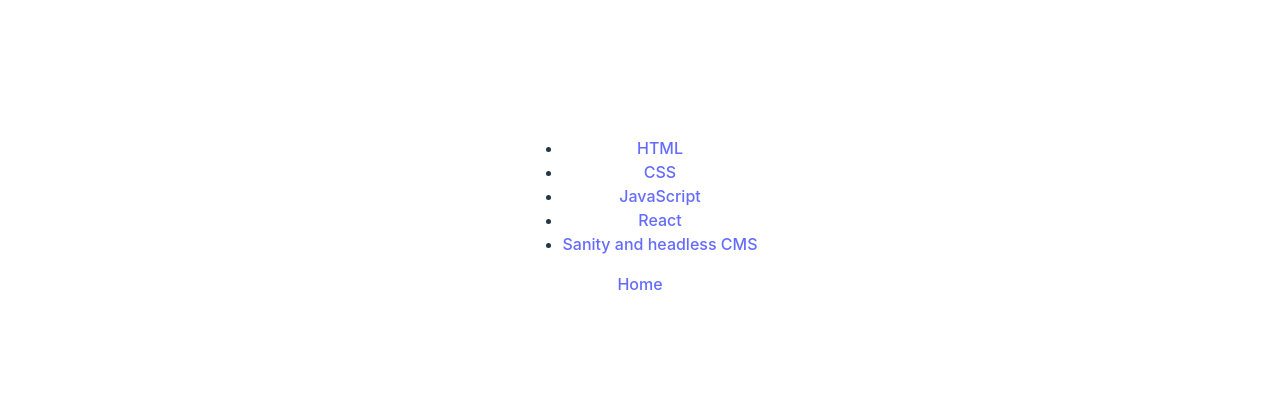
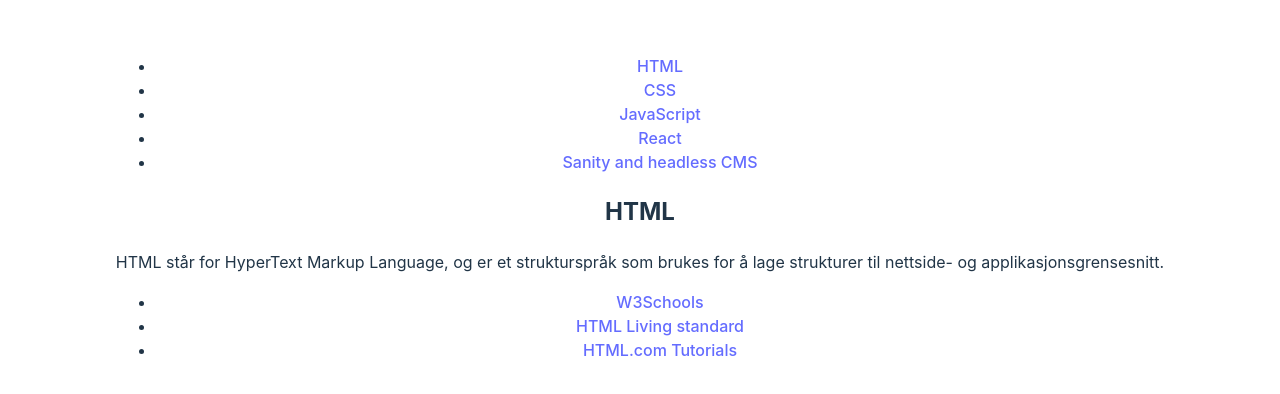
Before and after one commit to Vilped1/UIN23ak3_resourceapp_group13, a React (Vite) app in the folder arbeidskrav_3/: page /html in a window 1280 px wide. Shown: the part 192-586 px from the top of the page. Built offline with nearby package versions, Linux system fonts and the light colour scheme.

Commit message:
Update Routing
Nå skal det fungere skikkelig.
Starter på HTML, endrer url dynamisk og viser innhold riktig

```diff
--- a/arbeidskrav_3/src/App.jsx
+++ b/arbeidskrav_3/src/App.jsx
@@ -4,16 +4,24 @@
 import Layout from "./components/Layout"
 import Nav from "./components/Nav"
 import Content from "./components/Content"
+import { Navigate } from "react-router-dom"
 
 function App() {
   const [category, setCategory] = useState("HTML")
 
+  useEffect(() => {
+    setCategory(category)
+  }, [category])
+
   return (
     <Layout>
-      <Nav category={category} setCategory={setCategory} />
+      <Nav setCategory={setCategory} category={category} />
       <Routes>
-        <Route index element={<Content category={category} />} />
-        <Route path=":slug" element={<Content category={category} />} />
+        <Route path="/" element={<Navigate replace to="/html" />} />
+        <Route
+          path={`/${category.split(" ")[0].toLowerCase()}`}
+          element={<Content category={category} />}
+        />
       </Routes>
     </Layout>
   )
--- a/arbeidskrav_3/src/components/Content.jsx
+++ b/arbeidskrav_3/src/components/Content.jsx
@@ -1,16 +1,13 @@
-import { Link, useParams } from "react-router-dom"
+import { Link } from "react-router-dom"
 import { resources } from "../resources/resources.js"
 
 export default function Content({ category }) {
-  const { slug } = useParams()
-
   const filteredResources = resources.filter(
-    (resource) => resource.category === slug
+    (resource) => resource.category === category
   )
 
   return (
     <>
-      <Link to="/HTML">Home</Link>
       {filteredResources.map((resource, index) => (
         <div key={index}>
           <h2>{resource.category}</h2>
--- a/arbeidskrav_3/src/components/Nav.jsx
+++ b/arbeidskrav_3/src/components/Nav.jsx
@@ -17,10 +17,9 @@
                 className={`menubutton ${
                   resource.category === category ? "active" : ""
                 }`}
-                to={resource.category}
+                to={resource.category.split(" ")[0].toLowerCase()}
               >
                 {resource.category}
-                {console.log(resource.category)}
               </Link>
             </li>
           ))}
```
